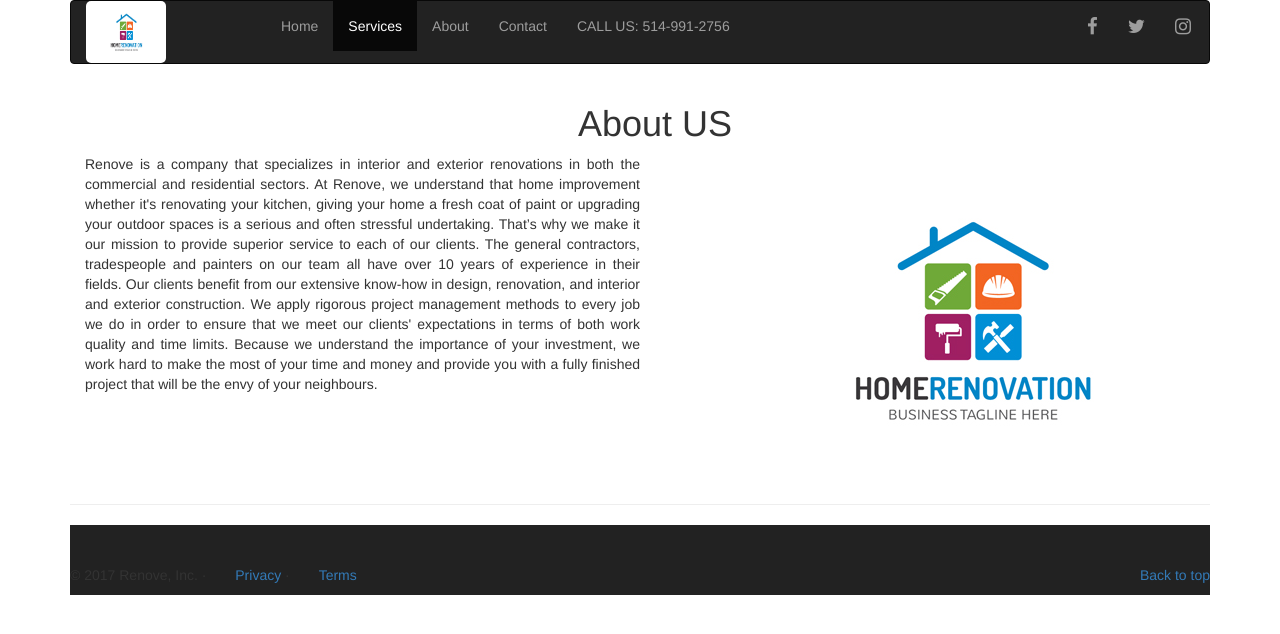
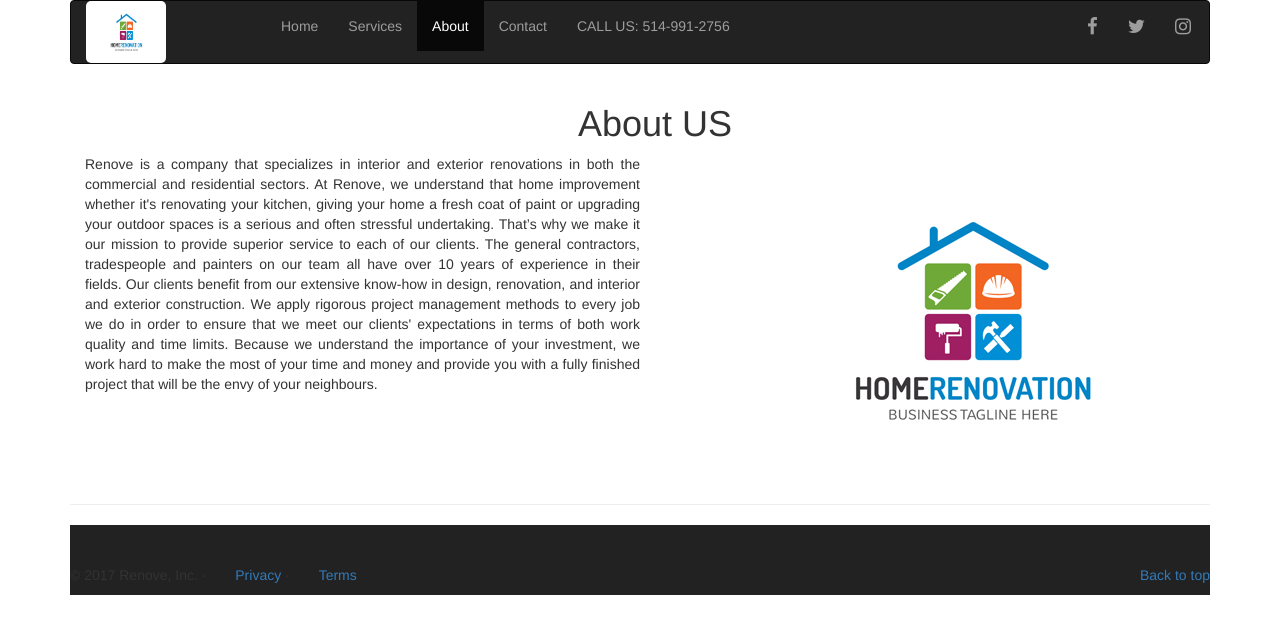
Before and after one commit to saeid78/saeid78.github.io, a plain HTML site: page about.html in a window 1280 px wide. Drawn offline with nearby package versions, Linux system fonts and the light colour scheme.

Commit message:
third commit

```diff
--- a/about.html
+++ b/about.html
@@ -55,8 +55,8 @@
             <div id="navbar" class="navbar-collapse collapse">
               <ul class="nav navbar-nav">
                 <li ><a href="index.html">Home</a></li>
-                <li class="active"><a href="#">Services</a></li>
-                <li><a href="about.html">About</a></li>
+                <li ><a href="services.html">Services</a></li>
+                <li class="active"><a href="about.html">About</a></li>
                 <li><a href="contact.html">Contact</a></li>
                 <li ><a href="#" >CALL US: 514-991-2756</a></li>
               </ul>
```
Also changed, not shown: contact.html (+1 -1 lines).
